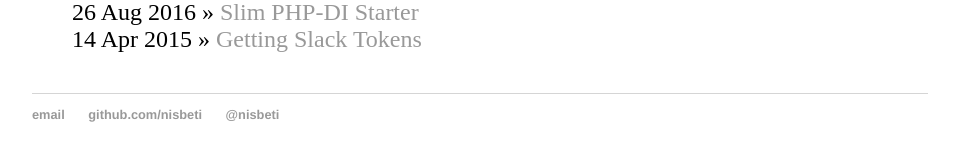
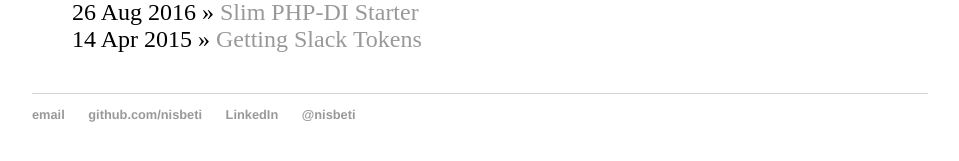
Before and after one commit to nisbeti/nisbeti.github.io, a Jekyll site: the page built from blog/index.html, in a window 1280 px wide. Shown: the part 279-440 px from the top of the page, without its empty margins (160-1119 px from the left). Built offline with Jekyll 4.4.1, drawn with Linux system fonts in a browser that asks for light colours.

Commit message:
Update default.html

```diff
--- a/_layouts/default.html
+++ b/_layouts/default.html
@@ -22,8 +22,9 @@
 			<footer>
 	    		<ul>
 	        		<li><a href="mailto:ian@nisbet.com">email</a></li>
-        		  <li><a href="https://github.com/nisbeti">github.com/nisbeti</a></li>
-              <li><a href="https://twitter.com/nisbeti">@nisbeti</a></li>
+        		  	<li><a href="https://github.com/nisbeti">github.com/nisbeti</a></li>
+				<li><a href="https://www.linkedin.com/in/ian-nisbet-b1517a46">LinkedIn</a></li>
+              			<li><a href="https://twitter.com/nisbeti">@nisbeti</a></li>
 				</ul>
 			</footer>
 		</body>
```
